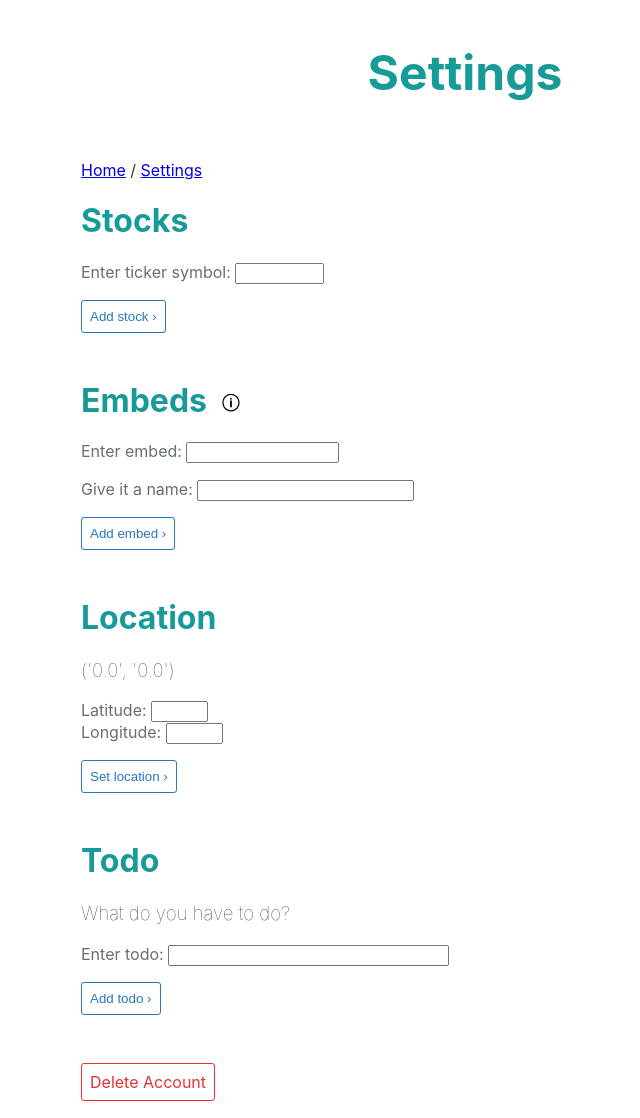
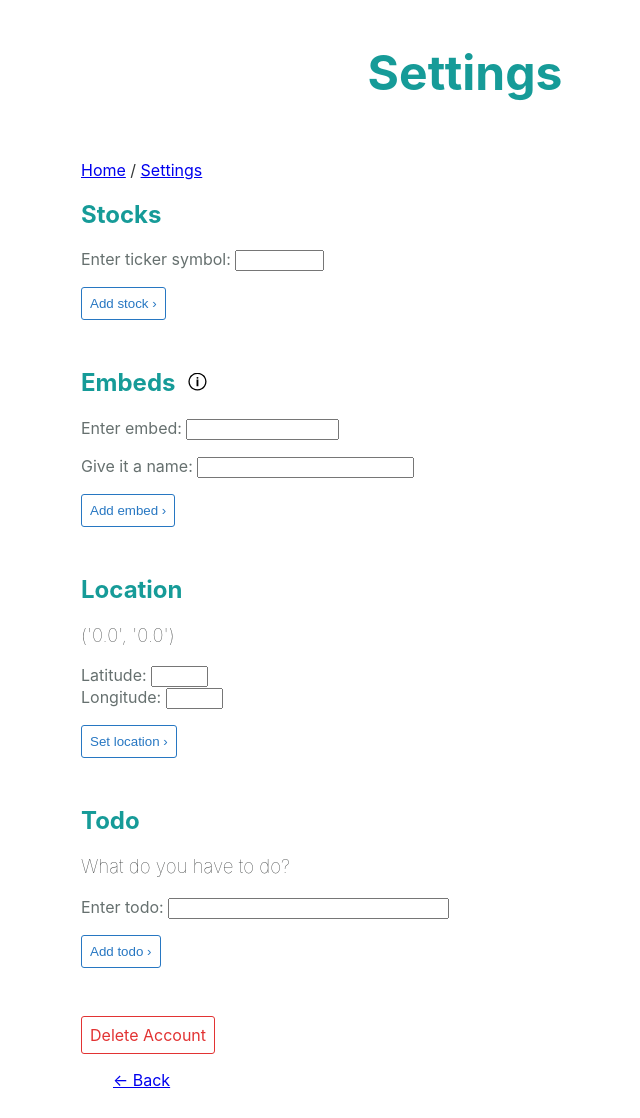
Before and after one commit to dacrands/flask-smart-monitor, a Flask app: page /settings in a window 1280 px wide. Shown: the top 1118 px of the page, without its empty margins (175-815 px from the left). After the commit the page ends 1088 px from the top, so only its background shows below. Run offline with Flask 2, Linux system fonts and the light colour scheme; the visitor is signed in with stand-in values (Sample User, id 1); data comes from the database, SQL or seed files in the repository; data that the repository does not hold is empty.

Commit message:
Replace h1s with h2s in /settings

```diff
--- a/app/templates/settings.html
+++ b/app/templates/settings.html
@@ -10,8 +10,7 @@
     <a href="/">Home</a> / <a href="/settings">Settings</a>
   </div>
   <div class="settings">
-    <h1 class="primary">Stocks</h1>
-    <!-- <h2 class="font-light">Your stocks: </h2> -->
+    <h2 class="primary">Stocks</h2>
     <ul>
       {% for stock in stocks %}
       <li>
@@ -22,7 +21,6 @@
       {% endfor %}
     </ul>
     <form action="" method="post">
-      <!-- <h3 class="font-light">Add a stock: </h3> -->
       {{ stockForm.hidden_tag() }}
       <p>
         {{ stockForm.symbol.label }}
@@ -36,11 +34,11 @@
   </div>
 
   <div class="settings">
-    <h1 class="primary">Embeds
+    <h2 class="primary">Embeds
         <button class="tooltip__btn">
             <img src="{{ url_for('static', filename='images/info.svg') }}" alt="">
         </button>
-    </h1>
+    </h2>
 
     <span class="tooltip">Here is a link to a Youtube video:
       <code>
@@ -51,7 +49,6 @@
       Copy paste that code into the box below, add a title,
       and enjoy!
     </span>
-    <!-- <h2 class="font-light">Your stocks: </h2> -->
     <ul>
       {% for embed in embeds %}
       <li>
@@ -62,7 +59,6 @@
       {% endfor %}
     </ul>
     <form action="" method="post">
-      <!-- <h3 class="font-light">Add a stock: </h3> -->
       {{ embedForm.hidden_tag() }}
       <p>
         {{ embedForm.embed.label }}
@@ -84,7 +80,7 @@
 
   <div class="settings">
     <form action="" method="post">
-      <h1 class="primary">Location</h1>
+      <h2 class="primary">Location</h2>
       <h3 class="font-light">{{lat, lon}} </h3>
       {{ locationForm.hidden_tag() }}
       <p>
@@ -106,7 +102,7 @@
 
 
   <div class="settings">
-      <h1 class="primary">Todo</h1>
+      <h2 class="primary">Todo</h2>
       <h3 class="font-light">What do you have to do?</h3>
       <ul>
         {% for todo in todos %}
```
